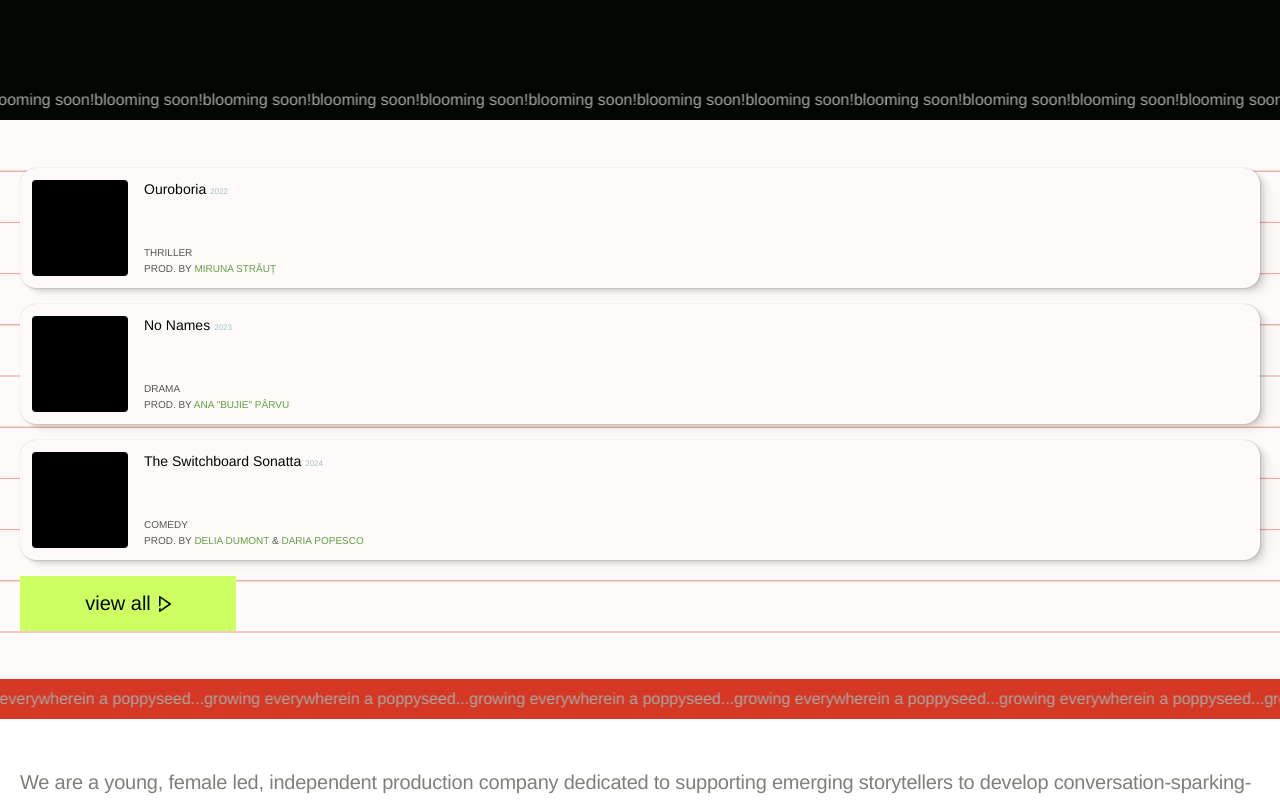
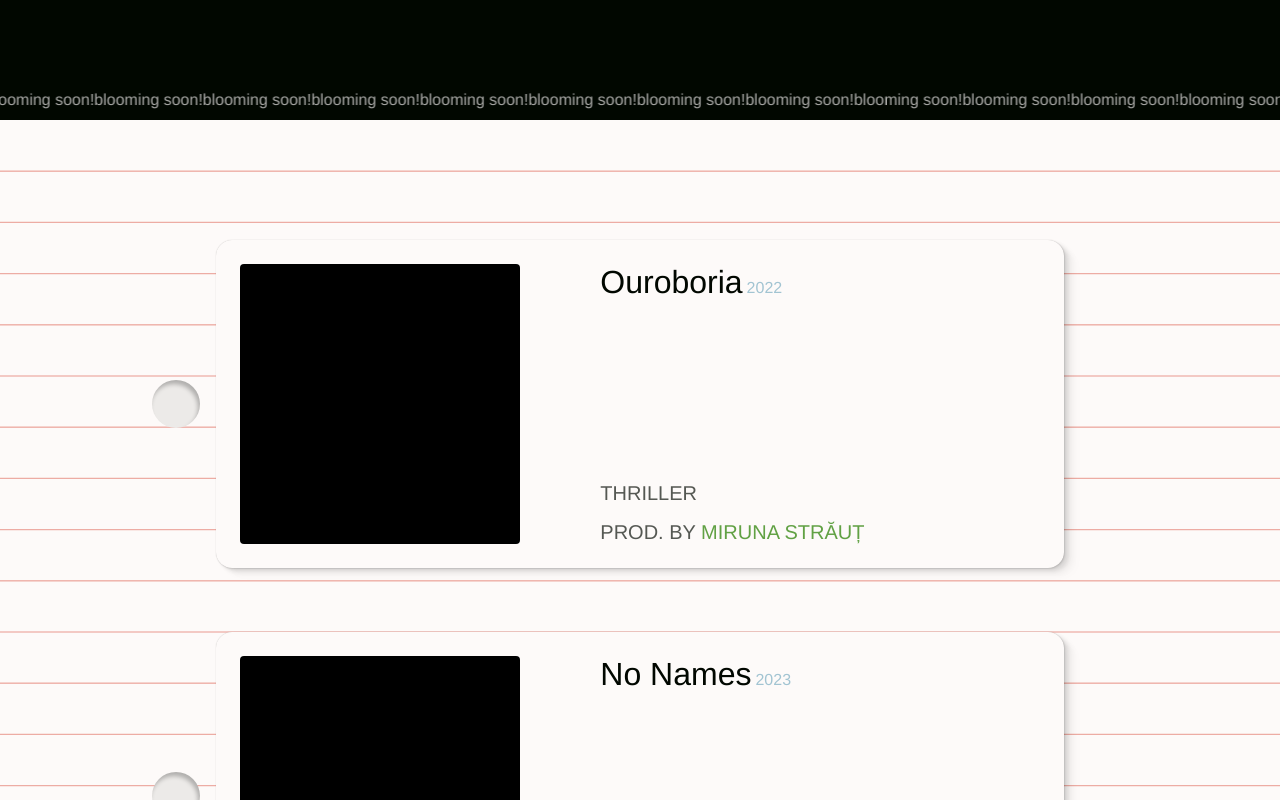
Before and after one commit to Septy2000/Wild-Poppy-Films-Website, a Next.js app in the folder wild-poppy-films-website/: page / in a window 1280 px wide. Shown: the part 680-1480 px from the top of the page. Built offline with nearby package versions, Linux system fonts and the light colour scheme.

Commit message:
Implemented films section for desktop;

```diff
--- a/wild-poppy-films-website/src/_types/common.ts
+++ b/wild-poppy-films-website/src/_types/common.ts
@@ -12,11 +12,14 @@ export type HomeHeroFilm = {
 export type FilmStatus = "available" | "in_production" | "coming_soon";
 
 export type Film = {
+    id: number;
+    slug: string;
     title: string;
     year: string;
     genre?: string;
     production: string[];
     status: FilmStatus;
+    type: string;
     link?: string;
     cover?: StaticImageData[];
 };
--- a/wild-poppy-films-website/src/components/Buttons/PrimaryButton/PrimaryButton.styled.tsx
+++ b/wild-poppy-films-website/src/components/Buttons/PrimaryButton/PrimaryButton.styled.tsx
@@ -19,6 +19,7 @@ export const Container = styled(Link)`
     @media (min-width: ${({ theme }) => theme.screen.desktop}) {
         width: 200px;
         padding: 16px 8px;
+        border-radius: 4px;
         background-color: ${({ theme }) => theme.colors.secondary.core_green_light_2};
 
         &:hover {
--- a/wild-poppy-films-website/src/components/pages/HomePage/FilmsSection/FilmContainer/FilmContainer.styled.tsx
+++ b/wild-poppy-films-website/src/components/pages/HomePage/FilmsSection/FilmContainer/FilmContainer.styled.tsx
@@ -1,25 +1,74 @@
 "use client";
 import styled from "styled-components";
 import Image from "next/image";
+import BackArrowIcon from "@/icons/navigation/left-fwd-icon.svg";
 
 export const Container = styled.div`
+    position: relative;
     display: flex;
     flex-direction: row;
     border-radius: 16px;
+    gap: 1rem;
     background: ${({ theme }) => theme.colors.neutral.neutral_1};
-    margin-bottom: 16px;
-
+    cursor: pointer;
     // mobile
-    padding: 12px;
+    padding: 0.75rem;
     box-shadow: 0px 0px 1px 0px rgba(0, 0, 0, 0.25), 22px 16px 8px 0px rgba(0, 0, 0, 0),
         14px 10px 7px 0px rgba(0, 0, 0, 0.01), 8px 6px 6px 0px rgba(0, 0, 0, 0.05),
         4px 3px 4px 0px rgba(0, 0, 0, 0.09), 1px 1px 2px 0px rgba(0, 0, 0, 0.1);
+
+    &:hover > svg {
+        display: block;
+    }
+    @media (min-width: ${({ theme }) => theme.screen.desktop}) {
+        &::before {
+            content: "";
+            width: 48px;
+            height: 48px;
+            background-color: ${({ theme }) => theme.colors.neutral.neutral_2};
+            border-radius: 50%;
+            position: absolute;
+            left: -64px;
+            box-shadow: -2px 4px 4px 0px rgba(0, 0, 0, 0.25) inset;
+            top: 50%;
+            transform: translateY(-50%);
+            z-index: 1;
+        }
+    }
+
+    @media (min-width: ${({ theme }) => theme.screen.desktop}) {
+        padding: 1.5rem;
+        gap: 4rem;
+    }
+`;
+
+export const BackArrowIconStyled = styled(BackArrowIcon)`
+    display: none;
+    position: absolute;
+    width: 36px;
+    height: 48px;
+    right: -96px; /* Adjust the positioning as needed */
+    top: 50%;
+    opacity: 0.6;
+    transform: scale(2);
+    path {
+        fill: ${({ theme }) => theme.colors.neutral.neutral_9};
+    }
 `;
 
 export const FilmImage = styled(Image)`
+    object-fit: contain;
+    border-radius: 4px;
     width: 96px;
     height: 96px;
     border-radius: 4px;
+    background: black;
+    flex-shrink: 0;
+
+    @media (min-width: ${({ theme }) => theme.screen.desktop}) {
+        width: 280px;
+        height: 280px;
+    }
 `;
 
 // to delete after importing images for each film
@@ -29,6 +78,11 @@ export const FilmImagePlaceholder = styled.div`
     border-radius: 4px;
     background: black;
     flex-shrink: 0;
+
+    @media (min-width: ${({ theme }) => theme.screen.desktop}) {
+        width: 280px;
+        height: 280px;
+    }
 `;
 
 export const FilmInfoContainer = styled.div`
@@ -43,28 +97,43 @@ export const FilmTitleAndYearContainer = styled.div``;
 
 export const FilmTitle = styled.span`
     color: ${({ theme }) => theme.colors.neutral.neutral_14};
-    font-size: 14px;
+    font-size: 1.25rem;
+    @media (min-width: ${({ theme }) => theme.screen.desktop}) {
+        font-size: 2rem;
+    }
 `;
 
 export const FilmYear = styled.span`
     color: ${({ theme }) => theme.colors.secondary_shaded.celadon_blue_dark_1};
-    font-size: 8px;
+    font-size: 0.75rem;
     margin-left: 4px;
+
+    @media (min-width: ${({ theme }) => theme.screen.desktop}) {
+        font-size: 1rem;
+    }
 `;
 
 export const FilmDescriptionContainer = styled.div`
     display: flex;
     flex-direction: column;
     align-items: start;
+
+    @media (min-width: ${({ theme }) => theme.screen.desktop}) {
+        gap: 1rem;
+    }
 `;
 
 export const FilmProductionContainer = styled.div``;
 
 export const DefaultText = styled.span`
     color: ${({ theme }) => theme.colors.neutral.neutral_9};
-    font-size: 10px;
+    font-size: 0.75rem;
     font-style: normal;
     font-weight: 400;
+
+    @media (min-width: ${({ theme }) => theme.screen.desktop}) {
+        font-size: 1.25rem;
+    }
 `;
 
 export const ProductionText = styled(DefaultText)`
--- a/wild-poppy-films-website/src/components/pages/HomePage/FilmsSection/FilmContainer/FilmContainer.tsx
+++ b/wild-poppy-films-website/src/components/pages/HomePage/FilmsSection/FilmContainer/FilmContainer.tsx
@@ -1,10 +1,14 @@
+"use client";
 import React from "react";
 import * as Styled from "./FilmContainer.styled";
 import { Film } from "@/_types/common";
+import { useRouter } from "next/navigation";
 
 export default function FilmContainer({ film }: { film: Film }) {
+    const router = useRouter();
+
     return (
-        <Styled.Container>
+        <Styled.Container onClick={() => router.push(`/films/${film.slug}`)}>
             <Styled.FilmImagePlaceholder />
             <Styled.FilmInfoContainer>
                 <Styled.FilmTitleAndYearContainer>
@@ -28,6 +32,7 @@ export default function FilmContainer({ film }: { film: Film }) {
                     </Styled.FilmProductionContainer>
                 </Styled.FilmDescriptionContainer>
             </Styled.FilmInfoContainer>
+            <Styled.BackArrowIconStyled />
         </Styled.Container>
     );
 }
--- a/wild-poppy-films-website/src/components/pages/HomePage/FilmsSection/FilmsSection.styled.tsx
+++ b/wild-poppy-films-website/src/components/pages/HomePage/FilmsSection/FilmsSection.styled.tsx
@@ -7,16 +7,28 @@ import HomePageFilmsBackgroundDesktop from "@/images/home-page/films/home-films-
 export const Container = styled.div`
     display: flex;
     flex-direction: column;
+    align-items: center;
     background-image: url(${HomePageFilmsBackgroundMobile.src});
 
-    padding: 48px 20px;
+    padding: 3rem 1.5rem;
 
     @media (min-width: ${({ theme }) => theme.screen.tablet}) {
         background-image: url(${HomePageFilmsBackgroundTablet.src});
     }
     @media (min-width: ${({ theme }) => theme.screen.desktop}) {
         background-image: url(${HomePageFilmsBackgroundDesktop.src});
+        padding: 7.5rem 8rem;
     }
 `;
 
-export const FilmsContainer = styled.div``;
+export const FilmsContainer = styled.div`
+    display: flex;
+    flex-direction: column;
+    gap: 2rem;
+    margin-bottom: 2rem;
+
+    @media (min-width: ${({ theme }) => theme.screen.desktop}) {
+        gap: 4rem;
+        margin-bottom: 4rem;
+    }
+`;
--- a/wild-poppy-films-website/src/data.ts
+++ b/wild-poppy-films-website/src/data.ts
@@ -2,29 +2,38 @@ import { Film } from "./_types/common";
 
 export const films: Film[] = [
     {
+        id: 1,
+        slug: "ouroboria",
         title: "Ouroboria",
         year: "2022",
         genre: "THRILLER",
         production: ["MIRUNA STRĂUȚ"],
         status: "coming_soon",
+        type: "SHORT FILM",
         link: undefined,
         cover: undefined,
     },
     {
+        id: 2,
+        slug: "no-names",
         title: "No Names",
         year: "2023",
         genre: "DRAMA",
         production: ['ANA "BUJIE" PÂRVU'],
         status: "in_production",
+        type: "SHORT FILM",
         link: undefined,
         cover: undefined,
     },
     {
+        id: 3,
+        slug: "the-switchboard-sonatta",
         title: "The Switchboard Sonatta",
         year: "2024",
         genre: "COMEDY",
         production: ["DELIA DUMONT", "DARIA POPESCO"],
         status: "available",
+        type: "SHORT FILM",
         link: "https://www.youtube.com",
         cover: undefined,
     },
```
